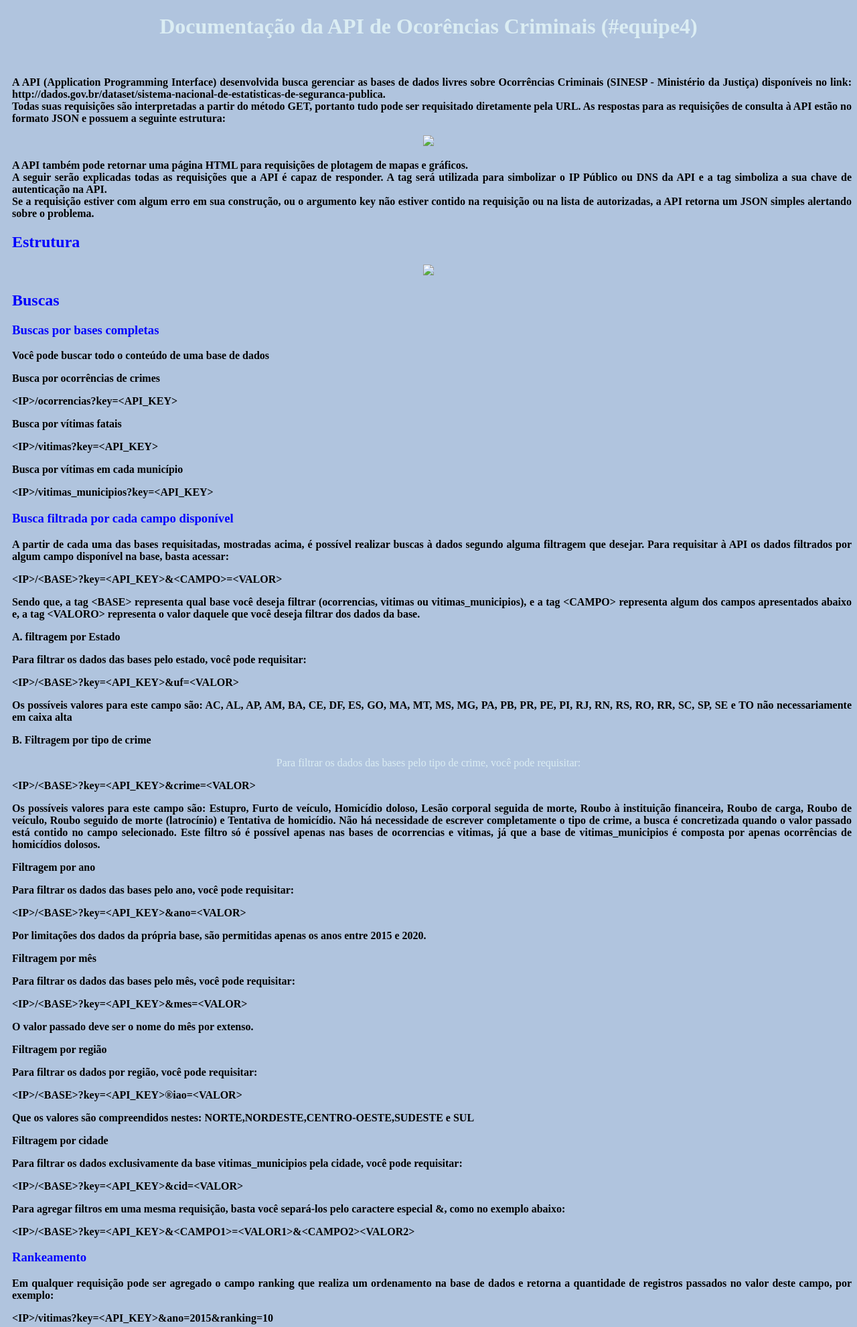
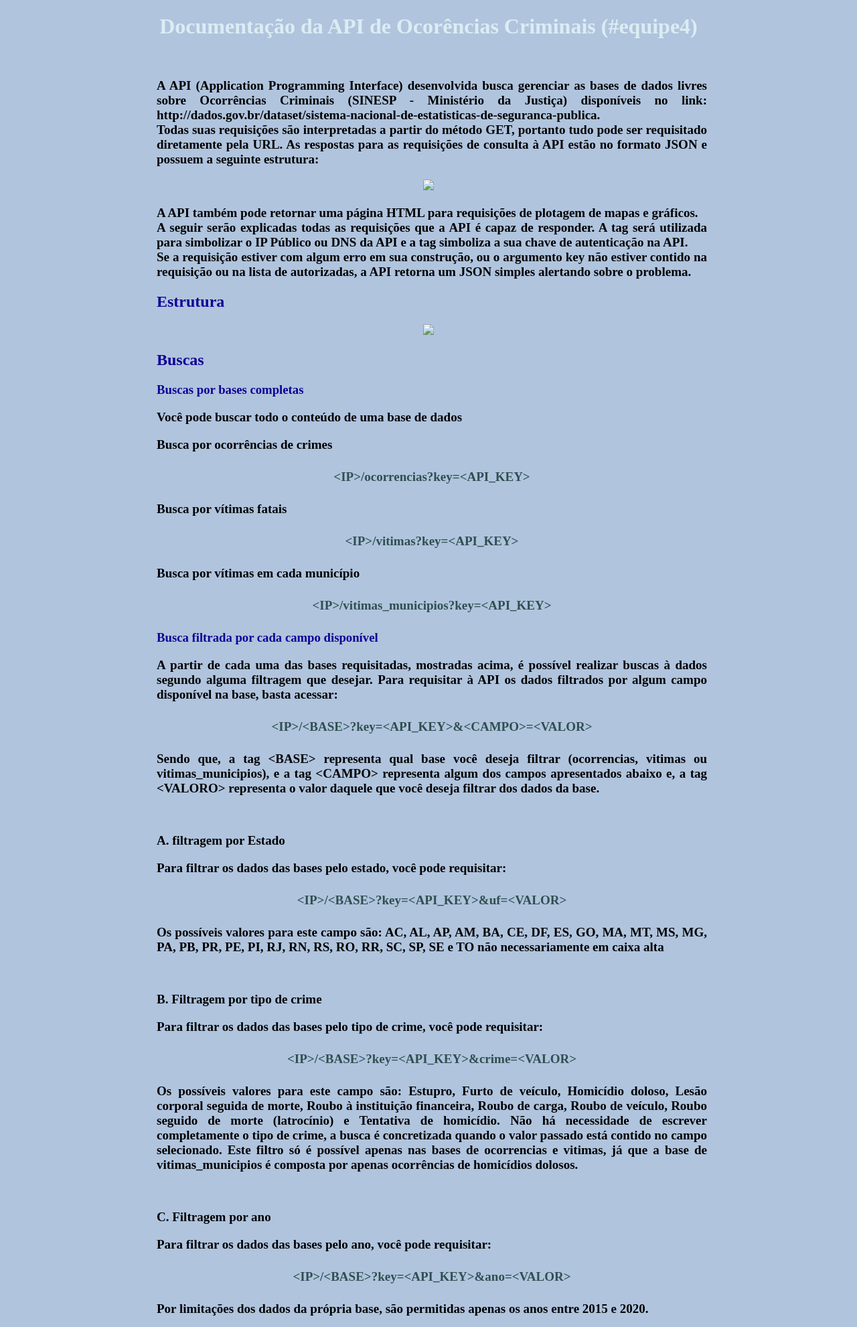
Before and after one commit to SamuelHericles/Desenvolvendo_uma_API, a Flask app: page / in a window 1280 px wide. Shown: the top 1981 px of the page at 67% size. Run offline with Flask 2, Linux system fonts and the light colour scheme; parts of the project's set-up code (start-up, migrations or seed data) failed here and were passed over.

Commit message:
Algumas formatações de css no help.html

```diff
--- a/02.Códigos/templates/help.html
+++ b/02.Códigos/templates/help.html
@@ -15,7 +15,12 @@
                 text-align: center;
             }
 
-            p, a,h2,h3 {
+            body {
+                width: 65%;
+                margin: 0px auto;
+            }
+
+            p,a,h2,h3 {
                 font-weight: bolder;
                 color: black;
                 text-decoration: none;
@@ -23,9 +28,27 @@
                 text-align: justify;
             }
 
+            p {
+                font-size: 19px;
+            }
+
+            #img1 {
+                width: 60%;
+            }
+
+            #img2 {
+                width: 25%;
+            }
+
             h2,h3{
-                color: blue;
+                color: rgb(15, 0, 150);
+            }
 
+            .ips {
+                text-align: center;
+                padding-top: 7px;
+                padding-bottom: 7px;
+                color:darkslategray;
             }
 
         </style>
@@ -38,7 +61,7 @@
             A API (Application Programming Interface) desenvolvida busca gerenciar as bases de dados livres sobre Ocorrências Criminais (SINESP - Ministério da Justiça) disponíveis no link: http://dados.gov.br/dataset/sistema-nacional-de-estatisticas-de-seguranca-publica.<br>
             Todas suas requisições são interpretadas a partir do método GET, portanto tudo pode ser requisitado diretamente pela URL. As respostas para as requisições de consulta à API estão no formato JSON e possuem a seguinte estrutura:<br>
         </p>
-        <img src='Capturar.PNG'>
+        <img src='Capturar.PNG' id='img1'>
 
         <p>
             A API também pode retornar uma página HTML para requisições de plotagem de mapas e gráficos.<br>
@@ -47,7 +70,7 @@
         </p>
 
         <h2>Estrutura</h2>
-        <img src='estrutura.PNG'>
+        <img src='estrutura.PNG' id='img2'>
 
 
         <h2>Buscas</h2>
@@ -55,108 +78,111 @@
         <h3>Buscas por bases completas</h3>
             <p>Você pode buscar todo o conteúdo de uma base de dados</p>
             <p>Busca por ocorrências de crimes</p>
-            <p>&lt;IP&gt;/ocorrencias?key=&lt;API_KEY&gt;</p>
+            <p class="ips">&lt;IP&gt;/ocorrencias?key=&lt;API_KEY&gt;</p>
 
             <p>Busca por vítimas fatais</p>
-            <p>&lt;IP&gt;/vitimas?key=&lt;API_KEY&gt;</p>
+            <p class="ips">&lt;IP&gt;/vitimas?key=&lt;API_KEY&gt;</p>
 
             <p>Busca por vítimas em cada município</p>
-            <p>&lt;IP&gt;/vitimas_municipios?key=&lt;API_KEY&gt;</p>
+            <p class="ips">&lt;IP&gt;/vitimas_municipios?key=&lt;API_KEY&gt;</p>
 
 
 
         <h3>Busca filtrada por cada campo disponível</h3>
         <p>A partir de cada uma das bases requisitadas, mostradas acima, é possível realizar buscas à dados segundo alguma filtragem que desejar. Para requisitar à API os dados filtrados por algum campo disponível na base, basta acessar:</p>
-        <p>&lt;IP&gt;/&lt;BASE&gt;?key=&lt;API_KEY&gt;&&lt;CAMPO&gt;=&lt;VALOR&gt;</p>
+        <p class="ips">&lt;IP&gt;/&lt;BASE&gt;?key=&lt;API_KEY&gt;&&lt;CAMPO&gt;=&lt;VALOR&gt;</p>
         <p>Sendo que, a tag &lt;BASE&gt; representa qual base você deseja filtrar (ocorrencias, vitimas ou vitimas_municipios), e a tag &lt;CAMPO&gt; representa algum dos campos apresentados abaixo e, a tag &lt;VALORO&gt;
            representa o valor daquele que você deseja filtrar dos dados da base.</p>
+        <br>
 
         <p>A. filtragem por Estado</p>
         <p>Para filtrar os dados das bases pelo estado, você pode requisitar:</p>
-        <p>&lt;IP&gt;/&lt;BASE&gt;?key=&lt;API_KEY&gt;&uf=&lt;VALOR&gt;</p>
+        <p class="ips">&lt;IP&gt;/&lt;BASE&gt;?key=&lt;API_KEY&gt;&uf=&lt;VALOR&gt;</p>
         <p>Os possíveis valores para este campo são: AC, AL, AP, AM, BA, CE, DF, ES, GO, MA, MT, MS, MG, PA, PB, PR, PE, PI, RJ, RN, RS, RO, RR, SC, SP, SE e TO não necessariamente em caixa alta</p>
-
+        <br>
 
         <p>B. Filtragem por tipo de crime</p>
-        Para filtrar os dados das bases pelo tipo de crime, você pode requisitar:
-        <p>&lt;IP&gt;/&lt;BASE&gt;?key=&lt;API_KEY&gt;&crime=&lt;VALOR&gt;</p>
+        <p>Para filtrar os dados das bases pelo tipo de crime, você pode requisitar:</p>
+        <p class="ips">&lt;IP&gt;/&lt;BASE&gt;?key=&lt;API_KEY&gt;&crime=&lt;VALOR&gt;</p>
         <p>Os possíveis valores para este campo são: Estupro, Furto de veículo, Homicídio doloso, Lesão corporal seguida de morte, Roubo à instituição financeira, Roubo de carga, Roubo de veículo, Roubo seguido de morte (latrocínio) e Tentativa de homicídio.
          Não há necessidade de escrever completamente o tipo de crime, a busca é concretizada quando o valor passado está contido no campo selecionado. Este filtro só é possível apenas nas bases de ocorrencias e vitimas, já que a base de vitimas_municipios
          é composta por apenas ocorrências de homicídios dolosos. </p>
+         <br>
 
+         <p>C. Filtragem por ano</p>
+         <p>Para filtrar os dados das bases pelo ano, você pode requisitar:</p>
+         <p class="ips">&lt;IP&gt;/&lt;BASE&gt;?key=&lt;API_KEY&gt;&ano=&lt;VALOR&gt;</p>
+         <p>Por limitações dos dados da própria base, são permitidas apenas os anos entre 2015 e 2020.</p>
+         <br>
 
+         <p>D. Filtragem por mês</p>
+         <p>Para filtrar os dados das bases pelo mês, você pode requisitar:</p>
+         <p class="ips">&lt;IP&gt;/&lt;BASE&gt;?key=&lt;API_KEY&gt;&mes=&lt;VALOR&gt;</p>
+         <p>O valor passado deve ser o nome do mês por extenso.</p>
+         <br>
 
-         <p>Filtragem por ano</p>
-         <p>Para filtrar os dados das bases pelo ano, você pode requisitar:</p>
-         <p>&lt;IP&gt;/&lt;BASE&gt;?key=&lt;API_KEY&gt;&ano=&lt;VALOR&gt;</p>
-         <p>Por limitações dos dados da própria base, são permitidas apenas os anos entre 2015 e 2020.</p>
+         <p>E. Filtragem por região</p>
+         <p>Para filtrar os dados por região, você pode requisitar: </p>
+         <p class="ips">&lt;IP&gt;/&lt;BASE&gt;?key=&lt;API_KEY&gt;&regiao=&lt;VALOR&gt;</p>
+         <p>Que os valores são compreendidos nestes: NORTE,NORDESTE,CENTRO-OESTE,SUDESTE e SUL</p>
+         <br>
 
-         <p>Filtragem por mês</p>
-         <p>Para filtrar os dados das bases pelo mês, você pode requisitar:</p>
-         <p>&lt;IP&gt;/&lt;BASE&gt;?key=&lt;API_KEY&gt;&mes=&lt;VALOR&gt;</p>
-         <p>O valor passado deve ser o nome do mês por extenso.</p>
-
-         <p>Filtragem por região</p>
-         <p>Para filtrar os dados por região, você pode requisitar: </p>
-         <p>&lt;IP&gt;/&lt;BASE&gt;?key=&lt;API_KEY&gt;&regiao=&lt;VALOR&gt;</p>
-         <p>Que os valores são compreendidos nestes: NORTE,NORDESTE,CENTRO-OESTE,SUDESTE e SUL</p>
-
-        <p>Filtragem por cidade</p>
+        <p>F. Filtragem por cidade</p>
         <p>Para filtrar os dados exclusivamente da base vitimas_municipios pela cidade, você pode requisitar:</p>
-        <p>&lt;IP&gt;/&lt;BASE&gt;?key=&lt;API_KEY&gt;&cid=&lt;VALOR&gt;</p>
+        <p class="ips">&lt;IP&gt;/&lt;BASE&gt;?key=&lt;API_KEY&gt;&cid=&lt;VALOR&gt;</p>
         <p>Para agregar filtros em uma mesma requisição, basta você separá-los pelo caractere especial &, como no exemplo abaixo:</p>
-        <p>&lt;IP&gt;/&lt;BASE&gt;?key=&lt;API_KEY&gt;&&lt;CAMPO1&gt;=&lt;VALOR1&gt;&&lt;CAMPO2&gt;&lt;VALOR2&gt;</p>
-
+        <p class="ips">&lt;IP&gt;/&lt;BASE&gt;?key=&lt;API_KEY&gt;&&lt;CAMPO1&gt;=&lt;VALOR1&gt;&&lt;CAMPO2&gt;&lt;VALOR2&gt;</p>
+        <br>
 
 
         <h3>Rankeamento</h3>
 
         <p>Em qualquer requisição pode ser agregado o campo ranking que realiza um ordenamento na base de dados e retorna a quantidade de registros passados no valor deste campo, por exemplo:</p>
-        <p>&lt;IP&gt;/vitimas?key=&lt;API_KEY&gt;&ano=2015&ranking=10</p>
+        <p class="ips">&lt;IP&gt;/vitimas?key=&lt;API_KEY&gt;&ano=2015&ranking=10</p>
         <p>Esta busca irá retornar os 10 registros com maior número de vítimas fatais no ano de 2015.</p>
 
         <p>Ordenação do rankeamento</p>
         <p>É possível também, alterar o sentido de ordenação dos registros retornado pela API, o padrão é o valor DESC, que ordena os registros de forma decrescente, mas se preferir pode alterá-lo para ASC, e então receber os dados ordenados de forma crescente. Por exemplo:</p>
-        <p>&lt;IP&gt;/vitimas?key=&lt;API_KEY&gt;&ano=2015&ranking=10&order=ASC</p>
+        <p class="ips">&lt;IP&gt;/vitimas?key=&lt;API_KEY&gt;&ano=2015&ranking=10&order=ASC</p>
         <p>Esta busca irá retornar os 10 registros com menor número de vítimas fatais no ano de 2015.</p>
 
 
-        <p>Requisições pré-definidas</p>
+        <h3>Requisições pré-definidas</h3>
         <p>A fim de tornar a API mais prática, foram desenvolvidas algumas requisições para simplificar a URL e trazer respostas para possíveis perguntas sobre as bases de dados. Para ter acesso às requisições pré-definidas na API, basta acessar:</p>
-        <p>&lt;IP&gt;/info/>&lt;PERGUNTA&gt;?key=&lt;API_KEY&gt;</p>
+        <p class="ips">&lt;IP&gt;/info/>&lt;PERGUNTA&gt;?key=&lt;API_KEY&gt;</p>
         <p>Onde &lt;PERGUNTA&gt; é o identificador das requisições pré-definidas. A seguir serão apresentadas algumas dessas requisições.</p>
 
         <p>Média de ocorrências a cada ano:</p>
-        <p>&lt;IP&gt;/info/>&lt;media_ocorrencias_anual&gt;?key=&lt;API_KEY&gt;</p>
+        <p class="ips">&lt;IP&gt;/info/>&lt;media_ocorrencias_anual&gt;?key=&lt;API_KEY&gt;</p>
 
 
         <p>Média de ocorrências a cada mês:</p>
-        <p>&lt;IP&gt;/info/>&lt;media_ocorrencias_mensal&gt;?key=&lt;API_KEY&gt;</p>
+        <p class="ips">&lt;IP&gt;/info/>&lt;media_ocorrencias_mensal&gt;?key=&lt;API_KEY&gt;</p>
 
 
         <p>Média de vítimas a cada ano:</p>
-        <p>&lt;IP&gt;/info/>&lt;media_ocorrencias_mensal&gt;?key=&lt;API_KEY&gt;</p>
+        <p class="ips">&lt;IP&gt;/info/>&lt;media_ocorrencias_mensal&gt;?key=&lt;API_KEY&gt;</p>
 
         <p>Média de vítimas a cada mês:</p>
-        <p>&lt;IP&gt;/info/>&lt;media_vitimas_mensal&gt;?key=&lt;API_KEY&gt;</p>
+        <p class="ips">&lt;IP&gt;/info/>&lt;media_vitimas_mensal&gt;?key=&lt;API_KEY&gt;</p>
 
         <p>Média de município a cada ano:</p>
-        <p>&lt;IP&gt;/info/>&lt;media_municipios_anual&gt;?key=&lt;API_KEY&gt;</p>
+        <p class="ips">&lt;IP&gt;/info/>&lt;media_municipios_anual&gt;?key=&lt;API_KEY&gt;</p>
 
 
         <p>Média de município a cada mês:</p>
-        <p>&lt;IP&gt;/info/>&lt;media_municipios_mensal&gt;?key=&lt;API_KEY&gt;</p>
+        <p class="ips">&lt;IP&gt;/info/>&lt;media_municipios_mensal&gt;?key=&lt;API_KEY&gt;</p>
 
 
-        Plotagens
+        <h3>Plotagens</h3>
         <p>Outra idéia de tornar a API mais interativa, foram desenvolvidas algumas funcionalidades para criação de gráficos dinâmicos. Os gráficos são retornados como uma página HTML que é interpretada pelo próprio navegador que o requisitou.
         Para ter acesso aos gráficos gerados pela API, basta acessar:</p>
-        <p>&lt;IP&gt;/plot/>&lt;PLOT&gt;?key=&lt;API_KEY&gt;</p>
+        <p class="ips">&lt;IP&gt;/plot/>&lt;PLOT&gt;?key=&lt;API_KEY&gt;</p>
 
         <p>Onde <PLOT> é o identificador do tipo de gráfico e quais informações serão apresentadas.</p>
 
         <p>A tag <PLOT> segue o seguinte padrão de construção:</p>
-        <p>&lt;IP&gt;/plot/>&lt;PLOT&gt;?key=&lt;API_KEY&gt;</p>
+        <p class="ips">&lt;IP&gt;/plot/>&lt;PLOT&gt;?key=&lt;API_KEY&gt;</p>
 
         <p>&lt;TIPO_GRAFICO&gt;_&lt;OPERACAO&gt;_&lt;BASE&gt;</p>
 
@@ -165,13 +191,13 @@
         <p>A seguir serão listadas as possíveis requisições para geração dos gráficos.</p>
 
         <p>Plotar no mapa do Brasil a média de ocorrências em todos os estados:</p>
-        <p>&lt;IP&gt;/plot/>&lt;mapa_media_ocorrencias&gt;?key=&lt;API_KEY&gt;</p>
+        <p class="ips">&lt;IP&gt;/plot/>&lt;mapa_media_ocorrencias&gt;?key=&lt;API_KEY&gt;</p>
 
         <p>Plotar a média de ocorrências de cada tipo de crime em cada estado brasileiro em um gráfico de barras:</p>
-        <p>&lt;IP&gt;/plot/>&lt;barras_media_ocorrencias&gt;?key=&lt;API_KEY&gt;</p>
+        <p class="ips">&lt;IP&gt;/plot/>&lt;barras_media_ocorrencias&gt;?key=&lt;API_KEY&gt;</p>
 
         <p>Plotar a soma de ocorrências de cada tipo de crime em cada estado brasileiro em um gráfico de linhas:</p>
-        <p>&lt;IP&gt;/plot/>&lt;linha_soma_ocorrencias&gt;?key=&lt;API_KEY&gt;</p>
+        <p class="ips">&lt;IP&gt;/plot/>&lt;linha_soma_ocorrencias&gt;?key=&lt;API_KEY&gt;</p>
 
 
         <h2>Testes</h2>
```
